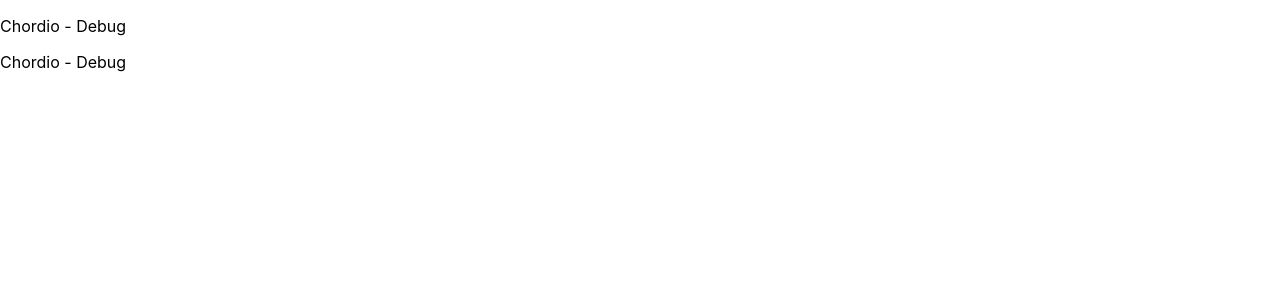
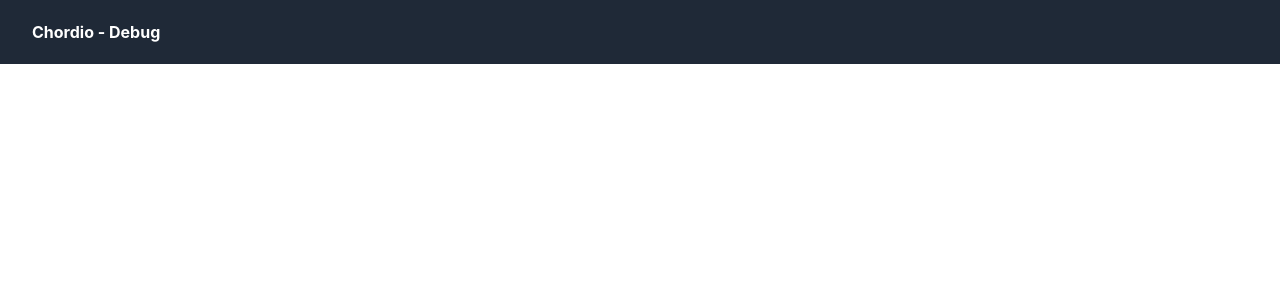
Before and after one commit to Codelade/chordio-ui, a React (Create React App) app: page /admin in a window 1280 px wide. Shown: the top 300 px of the page. Built offline with nearby package versions, Linux system fonts and the light colour scheme.

Commit message:
Solved Tailwind installation problems.

```diff
--- a/src/App.js
+++ b/src/App.js
@@ -8,9 +8,7 @@ function App() {
         <Routes>
 
           {/* Debug CRUD Layout */}
-          <Route element={<DebugLayout />}>
-            <Route path="/admin" element={<DebugLayout />} />
-          </Route>
+          <Route path="/admin" element={<DebugLayout />}></Route>
 
         </Routes>
       </BrowserRouter>
--- a/src/components/DebugNavbar.js
+++ b/src/components/DebugNavbar.js
@@ -2,9 +2,9 @@ import React from 'react'
 
 const DebugNavbar = () => {
   return (
-    <div>
-      <div>
-        <p>Chordio - Debug</p>
+    <div className='bg-gray-800'>
+      <div className='h-16 px-8 flex items-center'>
+        <p className='text-white font-bold'>Chordio - Debug</p>
       </div>
     </div>
   )
--- a/src/index.css
+++ b/src/index.css
@@ -1,3 +1,7 @@
+@tailwind base;
+@tailwind components;
+@tailwind utilities;
+
 body {
   margin: 0;
   font-family: -apple-system, BlinkMacSystemFont, 'Segoe UI', 'Roboto', 'Oxygen',
--- a/tailwind.config.js
+++ b/tailwind.config.js
@@ -1,6 +1,8 @@
 /** @type {import('tailwindcss').Config} */
 module.exports = {
-  content: [],
+  content: [
+    "./src/**/*.{js,jsx,ts,tsx}",
+  ],
   theme: {
     extend: {},
   },
```
